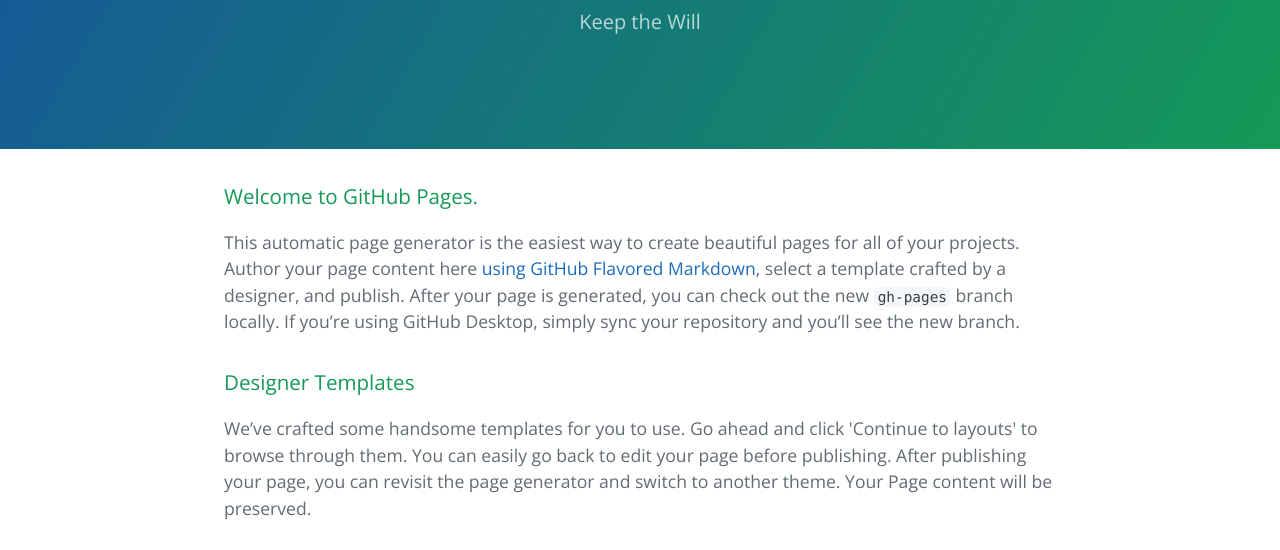
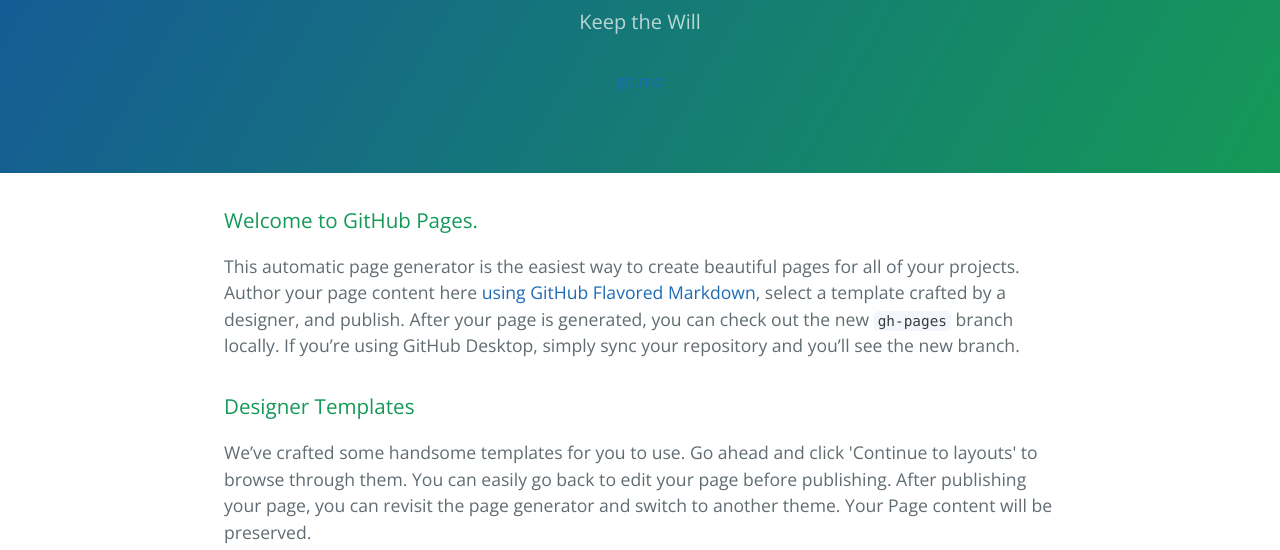
Before and after one commit to 1135/1135.github.io, a plain HTML site: page index.html in a window 1280 px wide. Shown: the part 168-718 px from the top of the page. Drawn offline with nearby package versions, Linux system fonts and the light colour scheme.

Commit message:
Update index.html

```diff
--- a/index.html
+++ b/index.html
@@ -13,6 +13,7 @@
     <section class="page-header">
       <h1 class="project-name">1135.GitHub.io</h1>
       <h2 class="project-tagline">Keep the Will</h2>
+      <a href="https://github.com/1135/notes/blob/master/mysql.md">git.md</a>
     </section>
 
     <section class="main-content">
```
